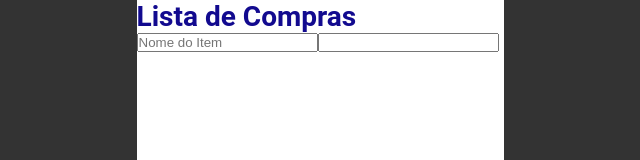
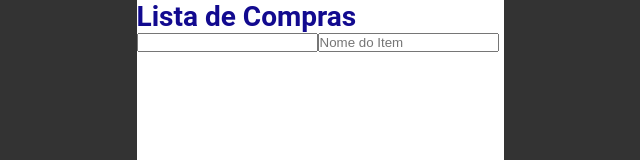
Before and after one commit to jeanramalho/lista-de-compras, a React (Create React App) app: page / in a window 1280 px wide. Shown: the top 160 px of the page, without its empty margins (320-960 px from the left). Built offline with nearby package versions, Linux system fonts and the light colour scheme.

Commit message:
Inicia a edição do Header

```diff
--- a/src/components/Header/index.jsx
+++ b/src/components/Header/index.jsx
@@ -6,8 +6,9 @@ function Header() {
         <Container>
             <div>
                 <h1 className="titulo">Lista de Compras</h1>
+                <input type="number" />
                 <input type="text" placeholder="Nome do Item"/>
-                <input type="number" />
+
 
             </div>
 
```
